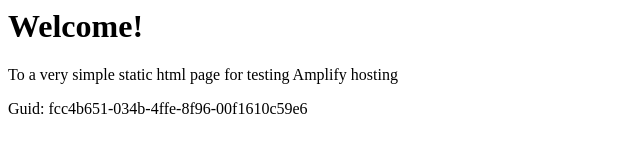
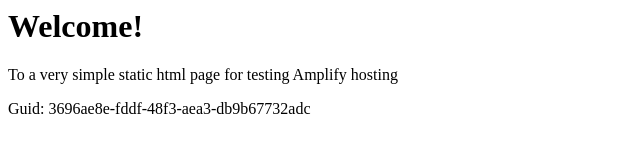
Before and after one commit to aws-aemilia-syd/Github-PR-Commit-Integration-Test-DoNotTouch-GitHubWebhookPushCanaryTest-v1-preprod-ap-southeast-2, a website: page src/index.html in a window 1280 px wide. Shown: the full height of the page, 0-640 px from the left. Drawn offline with Linux system fonts and the light colour scheme.

Commit message:
commit from integ tests

```diff
--- a/src/index.html
+++ b/src/index.html
@@ -12,6 +12,6 @@
 <body>
     <h1>Welcome!</h1>
     <p>To a very simple static html page for testing Amplify hosting</p>
-    <p>Guid: fcc4b651-034b-4ffe-8f96-00f1610c59e6</p></body>
+    <p>Guid: 3696ae8e-fddf-48f3-aea3-db9b67732adc</p></body>
 
 </html>
```
